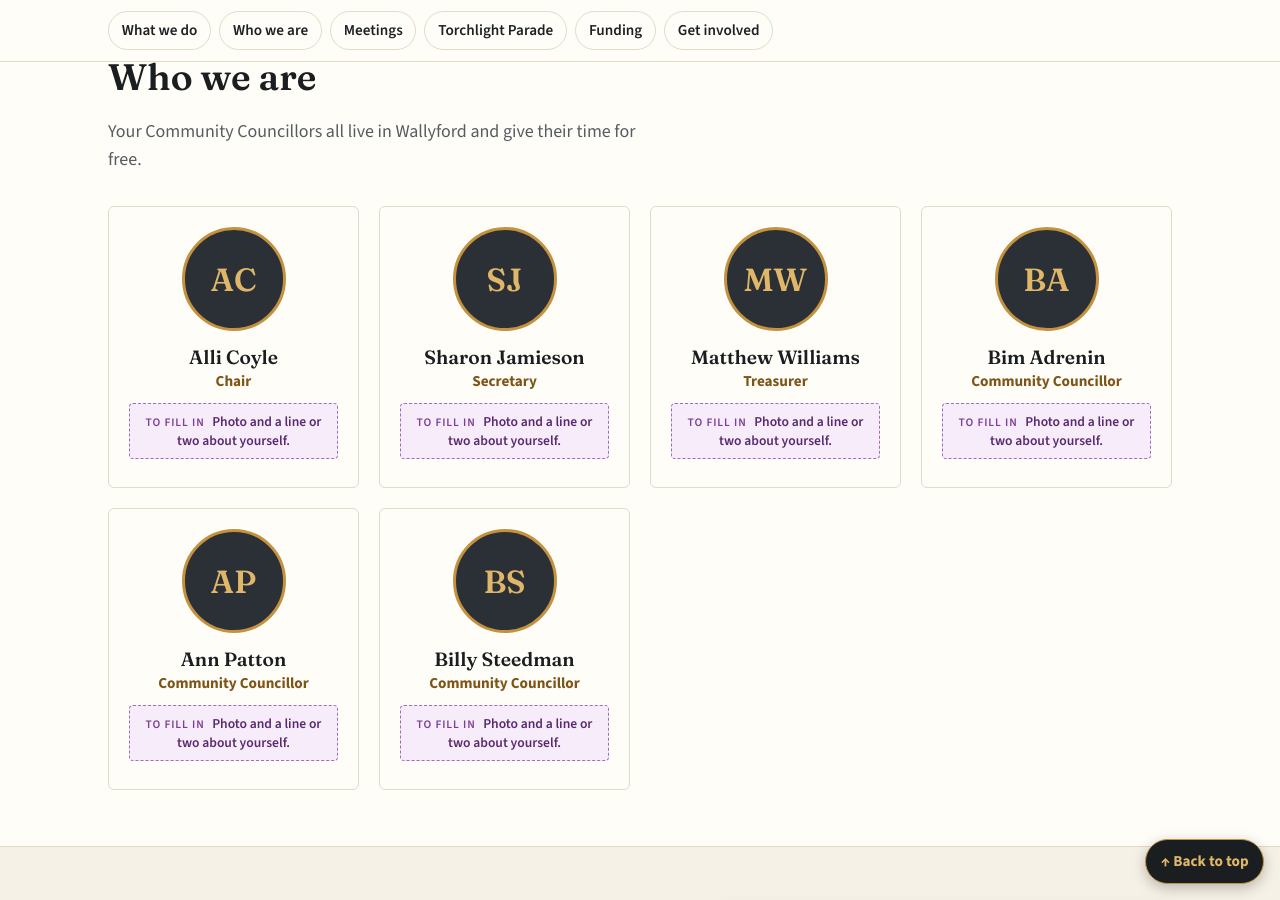
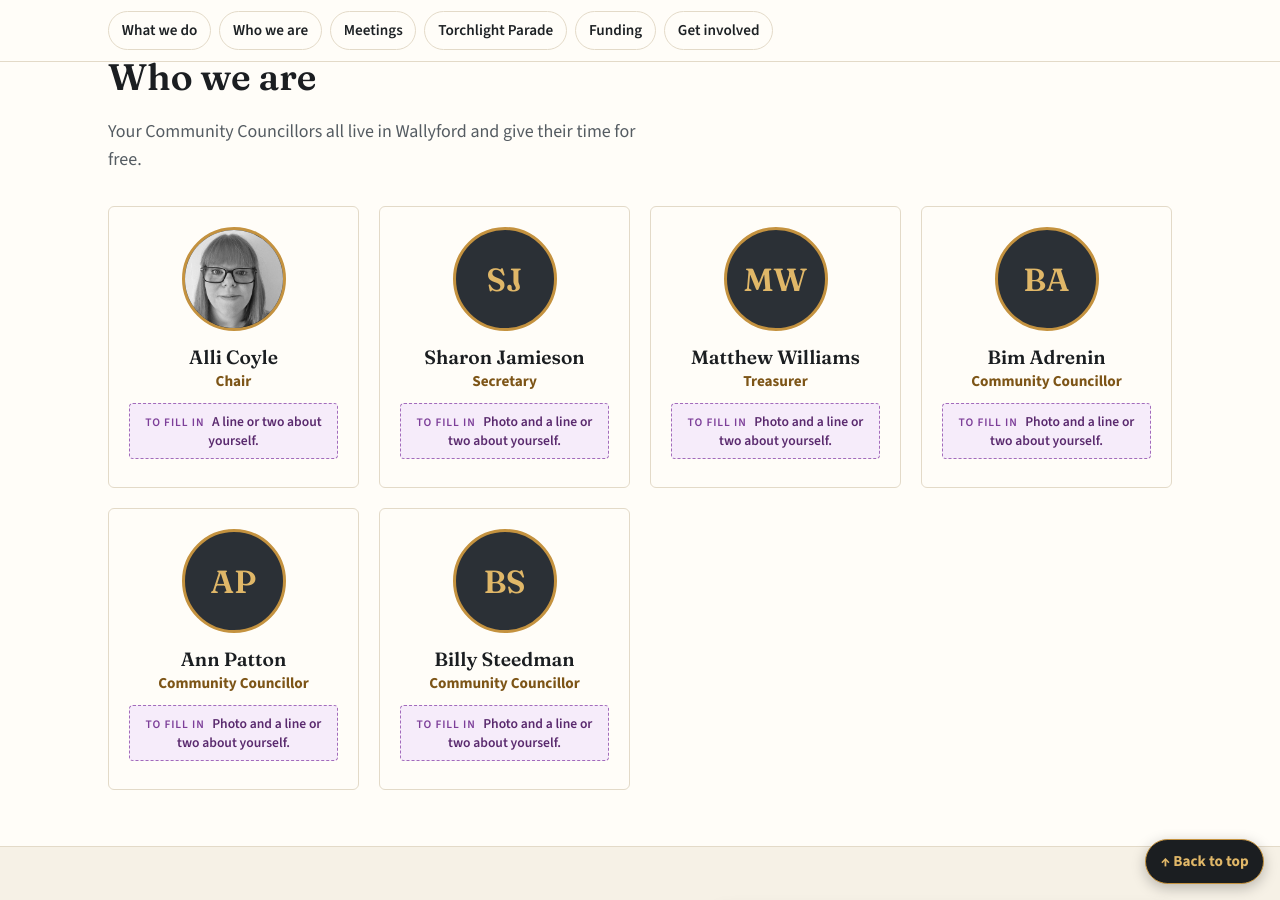
Before and after one commit to dochtie/wallyford-community-council, a Jekyll site: the page built from council.html, in a window 1280 px wide and 900 px high, scrolled down 1293 px. Built offline with Jekyll 4.4.1, drawn with Linux system fonts in a browser that asks for light colours.

Commit message:
Add Alli Coyle's photo to the Community Council page
- Alli's headshot (Chair), cropped square to 320px, with the phone's
  hidden photo data removed.
- Each councillor's draft note now asks only for what's missing: a
  photo, a line about themselves, or both.

Co-Authored-By: Claude Opus 5.5 <noreply@anthropic.com>
Claude-Session: https://claude.ai/code/session_01AHWgmui6HjEdcAqmm8Qa69

```diff
--- a/_data/councillors.yml
+++ b/_data/councillors.yml
@@ -5,7 +5,7 @@
 
 - name: Alli Coyle
   role: Chair
-  photo:
+  photo: alli-coyle.jpg
   blurb:
 
 - name: Sharon Jamieson
--- a/council.html
+++ b/council.html
@@ -80,6 +80,13 @@ description: What Wallyford Community Council does, who we are, when we meet, th
           <p class="role">{{ person.role }}</p>
           {% if person.blurb %}
             <p>{{ person.blurb }}</p>
+          {% endif %}
+          {%- comment -%} Draft note asking only for what's still missing. {%- endcomment -%}
+          {% if person.blurb and person.photo %}
+          {% elsif person.photo %}
+            {% include review.html type="todo" text="A line or two about yourself." %}
+          {% elsif person.blurb %}
+            {% include review.html type="todo" text="A photo." %}
           {% else %}
             {% include review.html type="todo" text="Photo and a line or two about yourself." %}
           {% endif %}
```
Also changed, not shown: assets/img/people/alli-coyle.jpg (added).
